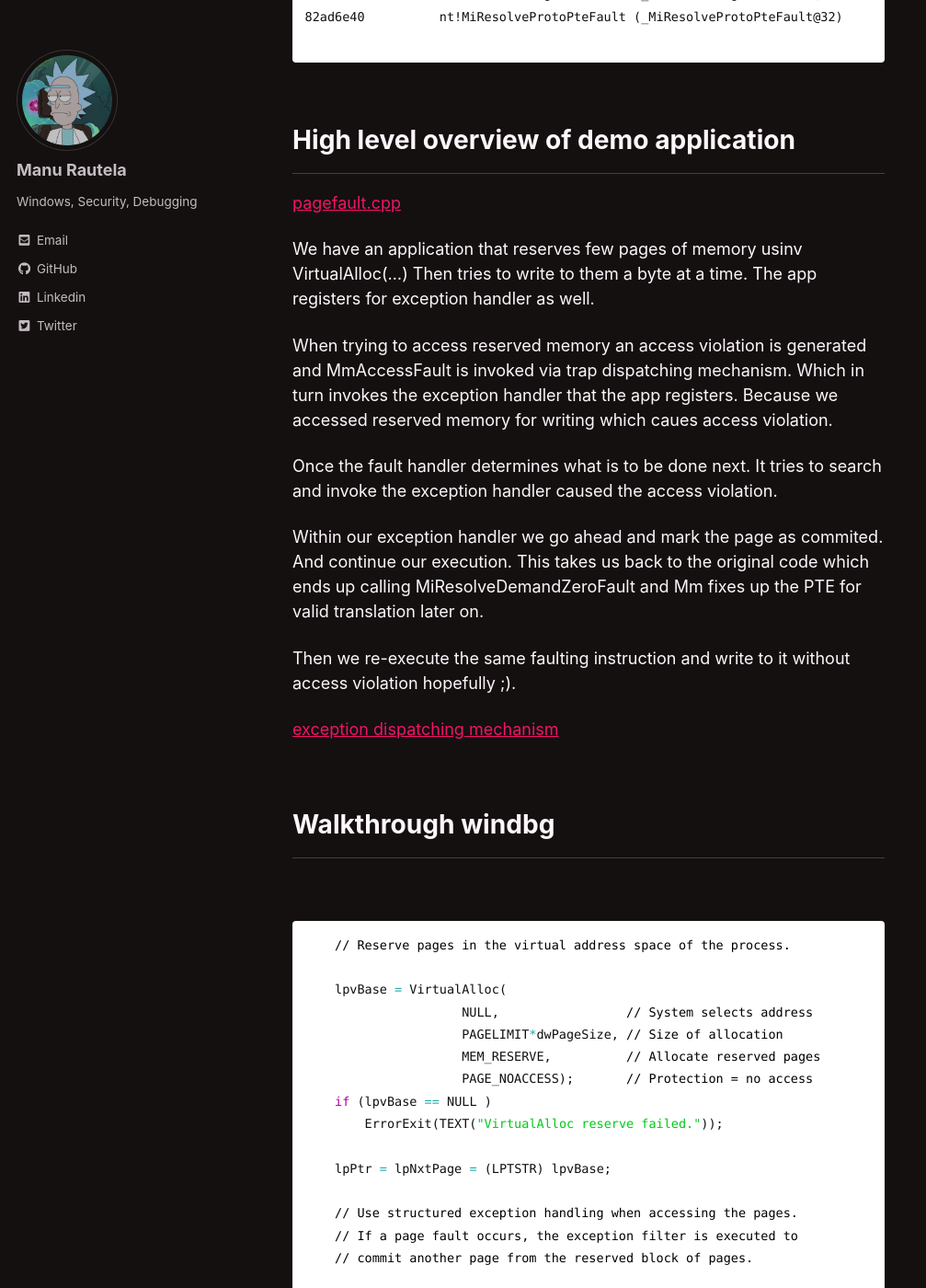
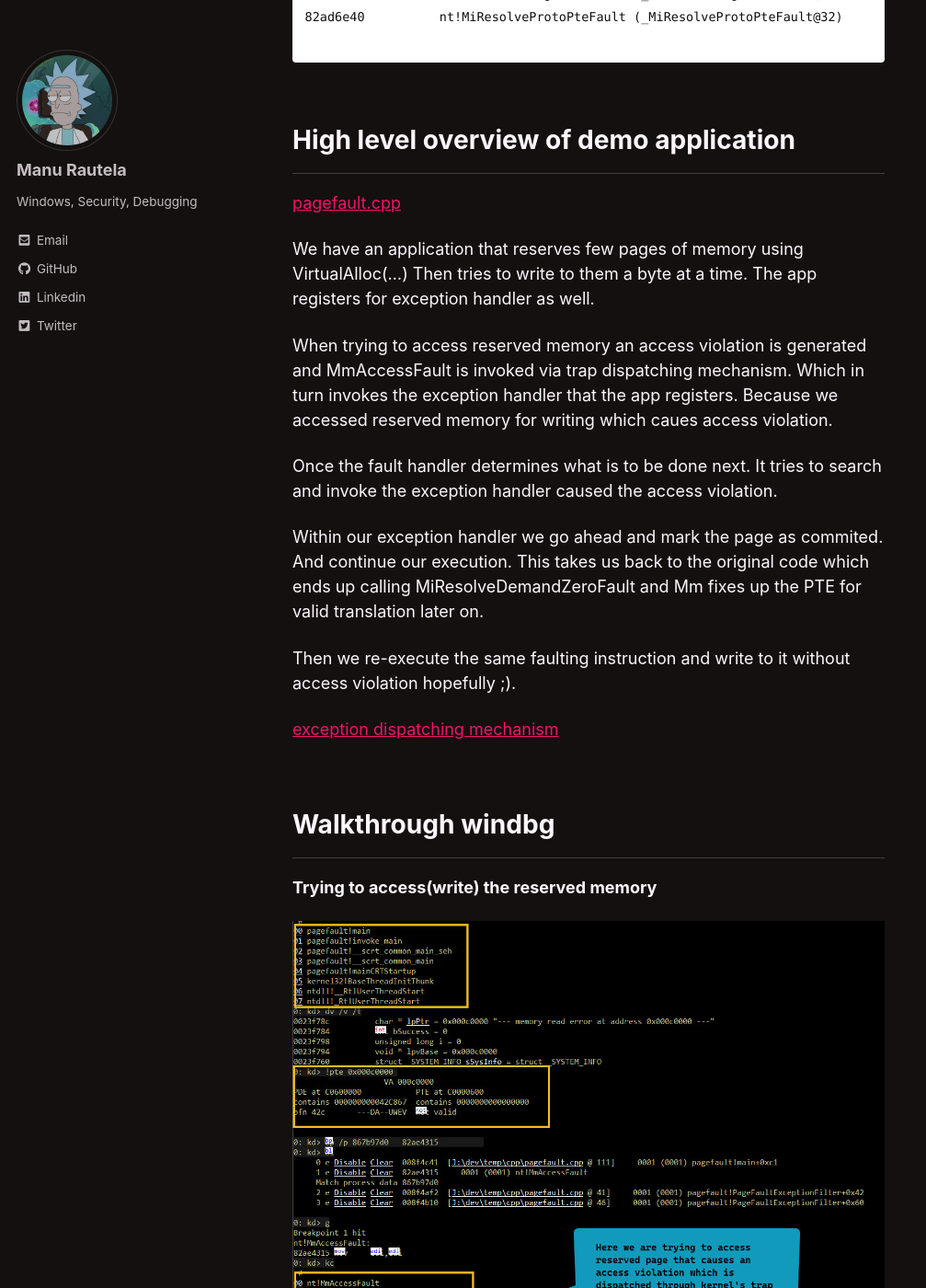
Before and after one commit to manurautela/manurautela.github.io, a Jekyll site: the page built from _posts/2021-10-11-virt-to-phys-with-pagefaulting-using-windbg.md, in a window 1280 px wide and 1400 px high, scrolled down 3008 px. Shown: the whole window at 92% size, without its empty margins (0-1007 px from the left). Built offline with Jekyll 4.4.1, drawn with Linux system fonts in a browser that asks for light colours; cached includes are drawn as plain includes; some of the changed text lies outside the part shown.

Commit message:
fixup and adding few images

````diff
--- a/_posts/2021-10-11-virt-to-phys-with-pagefaulting-using-windbg.md
+++ b/_posts/2021-10-11-virt-to-phys-with-pagefaulting-using-windbg.md
@@ -115,7 +115,7 @@ ___
 
 [pagefault.cpp](https://gist.github.com/manurautela/711c7553a8be4ca4c81f99679620e8fd)
 
-We have an application that reserves few pages of memory usinv VirtualAlloc(...)
+We have an application that reserves few pages of memory using VirtualAlloc(...)
 Then tries to write to them a byte at a time. The app registers for exception handler
 as well.
 
@@ -141,8 +141,12 @@ violation hopefully ;).
 <br>
 # Walkthrough windbg
 ___
+
+**Trying to access(write) the reserved memory**
+
+![AV Reserved Page](/assets/images/pagetable/reserved_page_av.jpg)
+
 <br>
-
 
 ```cpp
     // Reserve pages in the virtual address space of the process.
@@ -218,6 +221,7 @@ PROCESS 86346318  SessionId: 1  Cid: 0880    Peb: 7ffd5000  ParentCid: 0e18
 **Let's put a process specific breakpoint on nt!MmAccessFault**
 
 ___
+
 
 
 ```
@@ -250,6 +254,11 @@ pfn 6a1a6     ---DA--UWEV  not valid
 we make the resreved memory as commited**
 
 ___
+
+
+![Exception Handler](/assets/images/pagetable/exception_handler.jpg)
+
+<br>
 
 
 ```
````
Also changed, not shown: other parts of _posts/2021-10-11-virt-to-phys-with-pagefaulting-using-windbg.md (+0 -1 lines), assets/images/pagetable/exception_handler.jpg (added), assets/images/pagetable/reserved_page_av.jpg (added).
